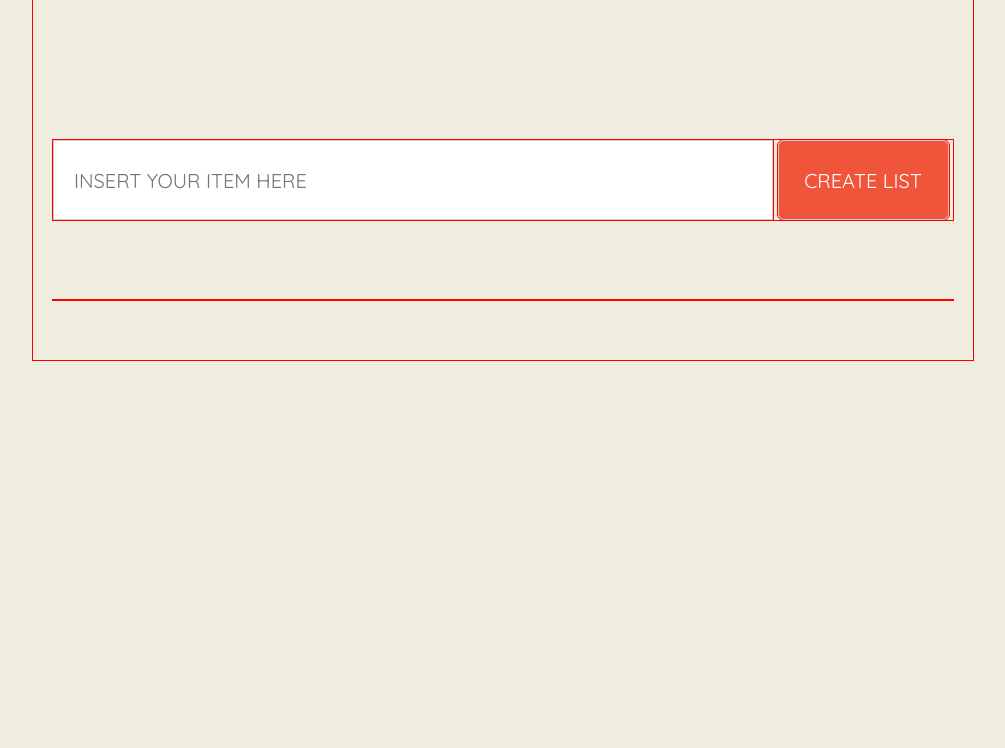
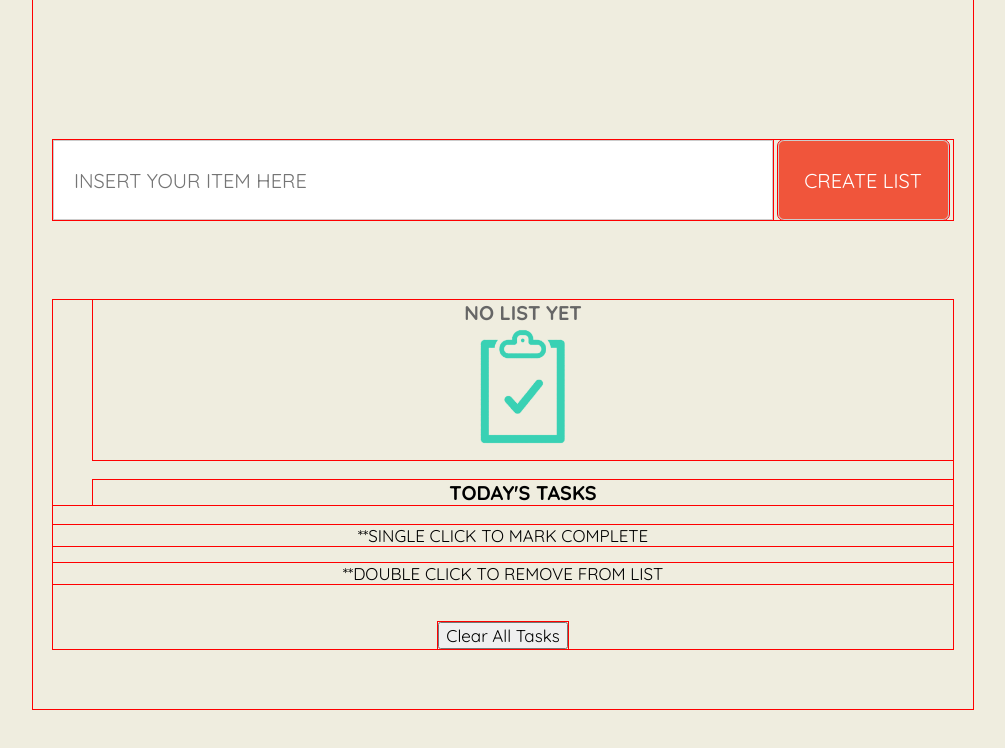
Before and after one commit to OAlQuaseer/ShoppingList-JQuery-UI, a plain HTML site: page index.html in a window 1280 px wide. Shown: the whole page, without its empty margins (137-1142 px from the left). Drawn offline with nearby package versions, Linux system fonts and the light colour scheme.

Commit message:
Coding the items container.

```diff
--- a/css/main.css
+++ b/css/main.css
@@ -7,6 +7,7 @@
 
 
 body {
+
     background: #EFEDDF;
     font-family: 'Quicksand', sans-serif;
     font-size: 17px;
@@ -39,7 +40,6 @@ main{
     text-transform: uppercase;
     color: #666;
     float: left;
-    font-family: 'Quicksand', sans-serif;
     transition: all 0.3s;
 }
 
@@ -52,8 +52,20 @@ main{
     color: #FFF;
     text-transform: uppercase;
     cursor: pointer;
-    font-family: 'Quicksand', sans-serif;
     /*transition: all 0.3s;*/
     /*position: relative;*/
     border-radius: 6px;
 }
+
+.items-container ul {
+    /*overflow: hidden;*/
+}
+
+.items-container .nothing-message {
+
+    background: url("../images/logo2.png") no-repeat center 20px;
+    height: 160px;
+    color: #666;
+    background-size: 15%;
+
+}
--- a/index.html
+++ b/index.html
@@ -19,6 +19,18 @@
 
 		<section class="items-container">
 
+			<ul id="task-list">
+				<h3 class="nothing-message">No list yet</h3>
+				<h3 class="task-headline">Today's Tasks</h3>
+			</ul>
+
+			<div id="controls">
+				<p>**Single Click to mark complete</p>
+				<p>**Double Click to remove from list</p>
+				<br />
+				<button id="clear-all-tasks">Clear All Tasks</button>
+			</div>
+
 
 		</section>
 
```
Also changed, not shown: images/logo2.png (added).
